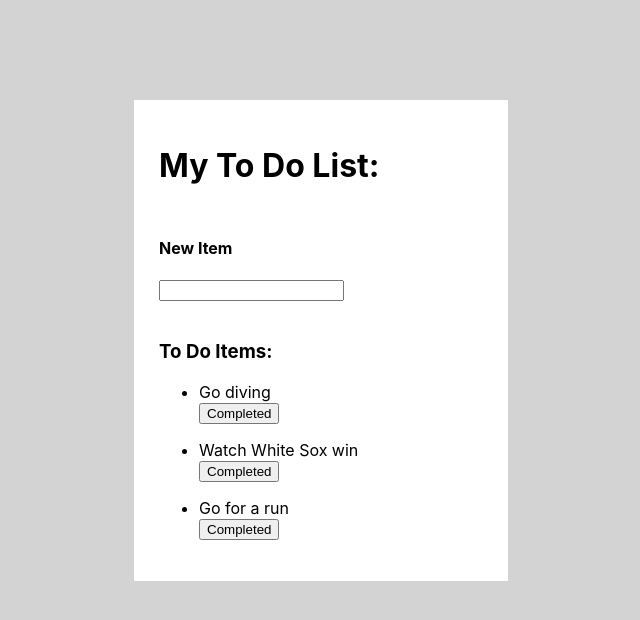
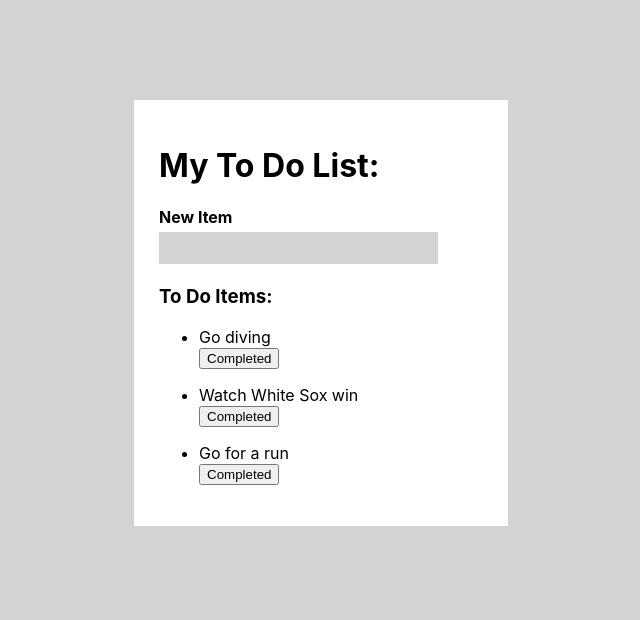
Before and after one commit to morancathy/to-do-app, a React (Create React App) app: page / in a window 1280 px wide. Shown: the top 620 px of the page, without its empty margins (319-959 px from the left). Built offline with nearby package versions, Linux system fonts and the light colour scheme.

Commit message:
added header page

```diff
--- a/public/index.html
+++ b/public/index.html
@@ -24,7 +24,7 @@
       work correctly both with client-side routing and a non-root public URL.
       Learn how to configure a non-root public URL by running `npm run build`.
     -->
-    <title>React App</title>
+    <title>To Do App</title>
   </head>
   <body>
     <noscript>You need to enable JavaScript to run this app.</noscript>
--- a/src/App.js
+++ b/src/App.js
@@ -2,11 +2,14 @@ import { StrictMode } from "react";
 import './styles.css';
 
 import ToDo from './ToDo.js';
+import NewForm from './NewForm';
+import Header from './components/Header';
 
 function App() {
   return (
-    <div className="App">
-      <h1>My To Do List:</h1>
+    <div className="container">
+      <Header />
+      <NewForm />
       <ToDo />
     </div>
   );
--- /dev/null
+++ b/src/NewForm.js
@@ -0,0 +1,20 @@
+import { useState } from "react";
+
+const NewForm = () => {
+  const [word, setWord] = useState("");
+
+  const handleChange = (evt) => {
+    setWord(evt.target.value);
+  };
+
+  return (
+    <div className="newItem">
+      <h4>New Item</h4>
+      <input className="input" type="text" onChange={handleChange} value={word} />
+      {}
+      <h1>{word}</h1>
+    </div>
+  );
+};
+
+export default NewForm;
--- a/src/ToDo.js
+++ b/src/ToDo.js
@@ -3,14 +3,6 @@ import toDoListData from "./components/toDoListData";
 
 function ToDo(props) {
   return (
-
-    <section>
-    <div className="newItem">
-      <h4>New Item</h4>
-      <form>
-        <input type="text"></input>
-      </form>
-    </div>
     <div className="toDoList">
       <h3>To Do Items:</h3>
         {toDoListData.map((thing, index) => (
@@ -20,7 +12,6 @@ function ToDo(props) {
           </ul>
         ))}
       </div>
-    </section>
   )
 };
 
--- /dev/null
+++ b/src/components/Header.js
@@ -0,0 +1,26 @@
+import PropTypes from 'prop-types'
+
+const Header = ({title}) => {
+  return (
+    <div>
+      <header>
+        <h1>{title}</h1>
+      </header>
+    </div>
+  )
+}
+
+Header.defaultProps = {
+  title: 'My To Do List:',
+}
+
+Header.propTypes = {
+  title: PropTypes.string.isRequired,
+}
+
+//css in JS
+// const headingStyle = {
+//   color: 'red',
+//   backgroundColor: 'black'
+// }
+export default Header;
--- a/src/components/toDoListData.js
+++ b/src/components/toDoListData.js
@@ -1,3 +1,5 @@
+import NewForm from "../NewForm";
+
 const toDoListData = [
   {
     title: "Go diving",
--- a/src/styles.css
+++ b/src/styles.css
@@ -12,15 +12,21 @@ code {
   font-family: source-code-pro, Menlo, Monaco, Consolas, 'Courier New',
     monospace;
 }
-.App {
+.container {
   padding: 25px;
   margin: 0 auto;
   width: 30%;
   background-color: white;
 }
-.newItem {
+.newItem > h4{
   /* border: solid yellow; */
-  padding: 10px 0px 20px 0px;
+  margin-bottom: 5px;
+}
+.input {
+  background-color: lightgray;
+  border: none;
+  width: 85%;
+  height: 30px;
 }
 .toDoList {
   /* border: solid blue; */
```
